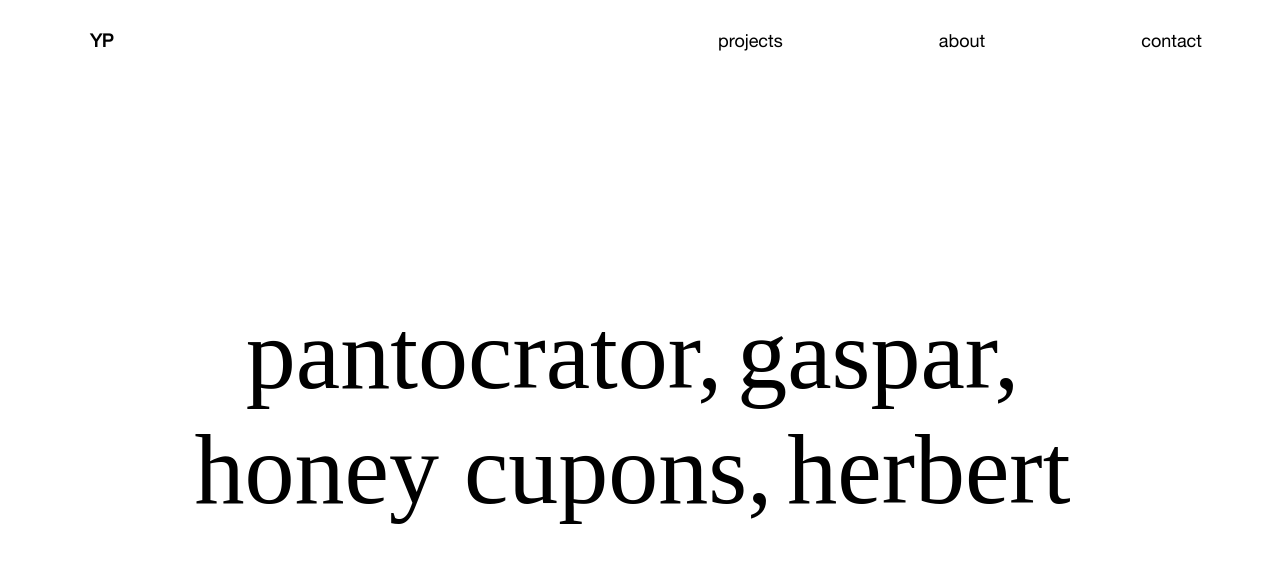
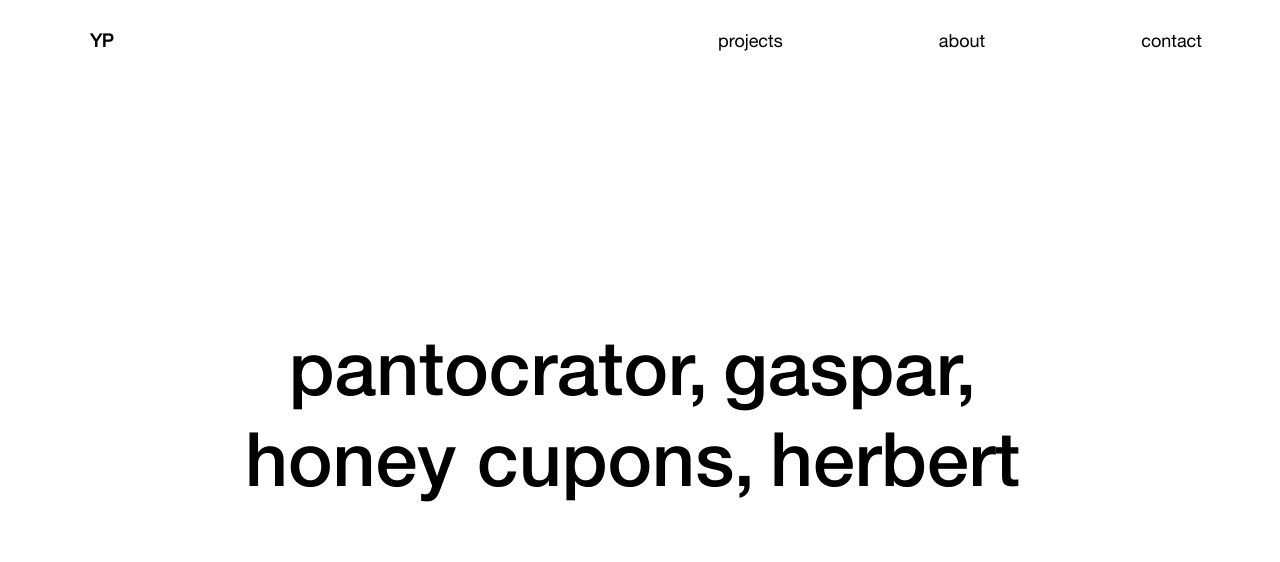
Before and after one commit to SantiagoMC52/yannickpalahi, a React (Create React App) app: page /projects in a window 1280 px wide. Shown: the top 562 px of the page. Built offline with nearby package versions, Linux system fonts and the light colour scheme.

Commit message:
Add font style to project component

```diff
--- a/src/components/Projects/projects.scss
+++ b/src/components/Projects/projects.scss
@@ -17,14 +17,16 @@
     div {
         @include flexbox(row, center);
         flex-wrap: wrap;
-        width: 70%;
-        font-size: 100px;
+        width: 63%;
+        font-size: 75px;
 
         a {
             text-decoration: none;
             color: $main-color;
+            font-family: $helvetica-medium;
         }
-        span{
+
+        span {
             margin-right: 15px;
         }
     }
@@ -43,6 +45,7 @@
             a {
                 text-decoration: none;
                 color: $main-color;
+                font-family: $helvetica-medium;
             }
         }
     }
```
